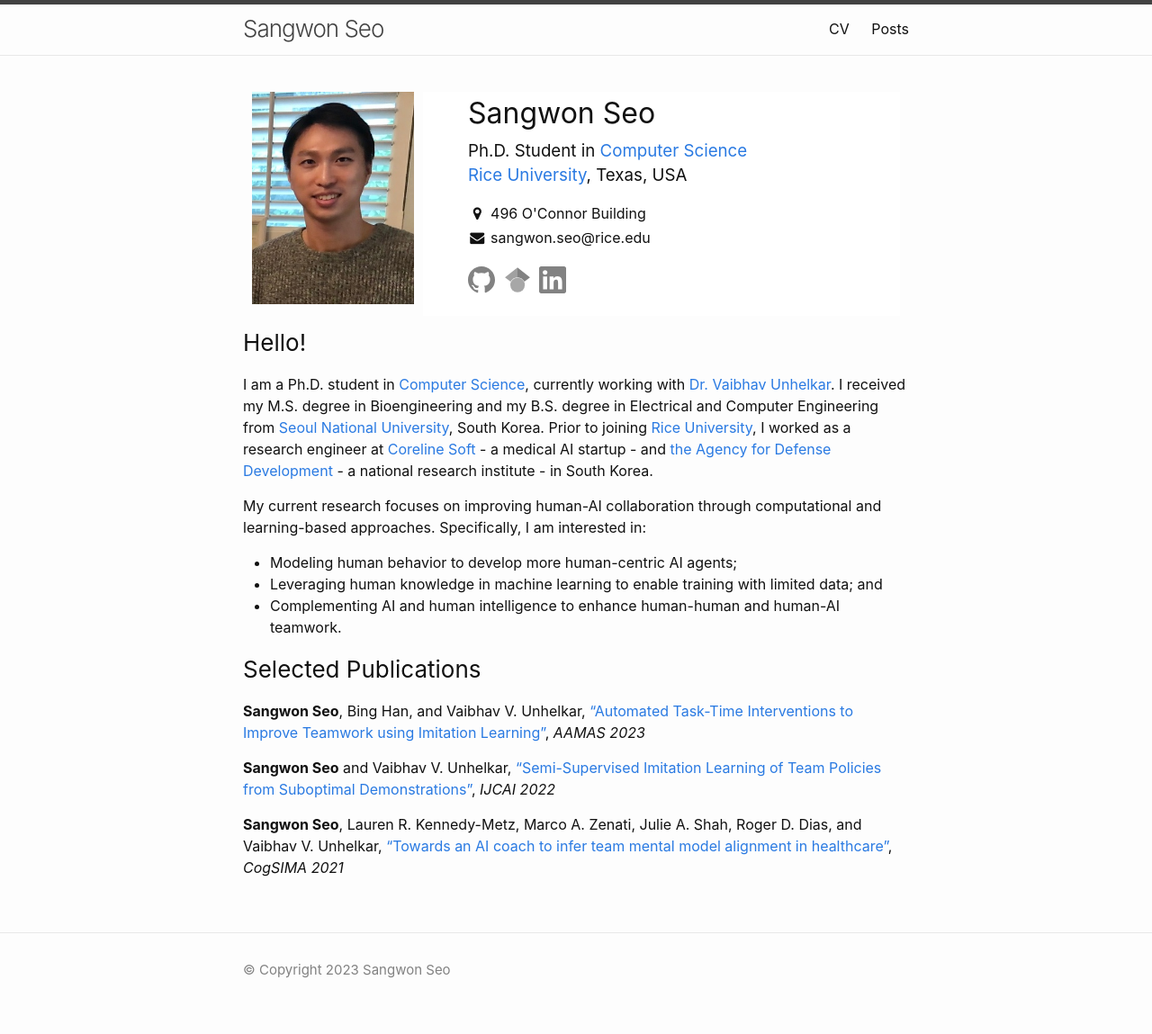
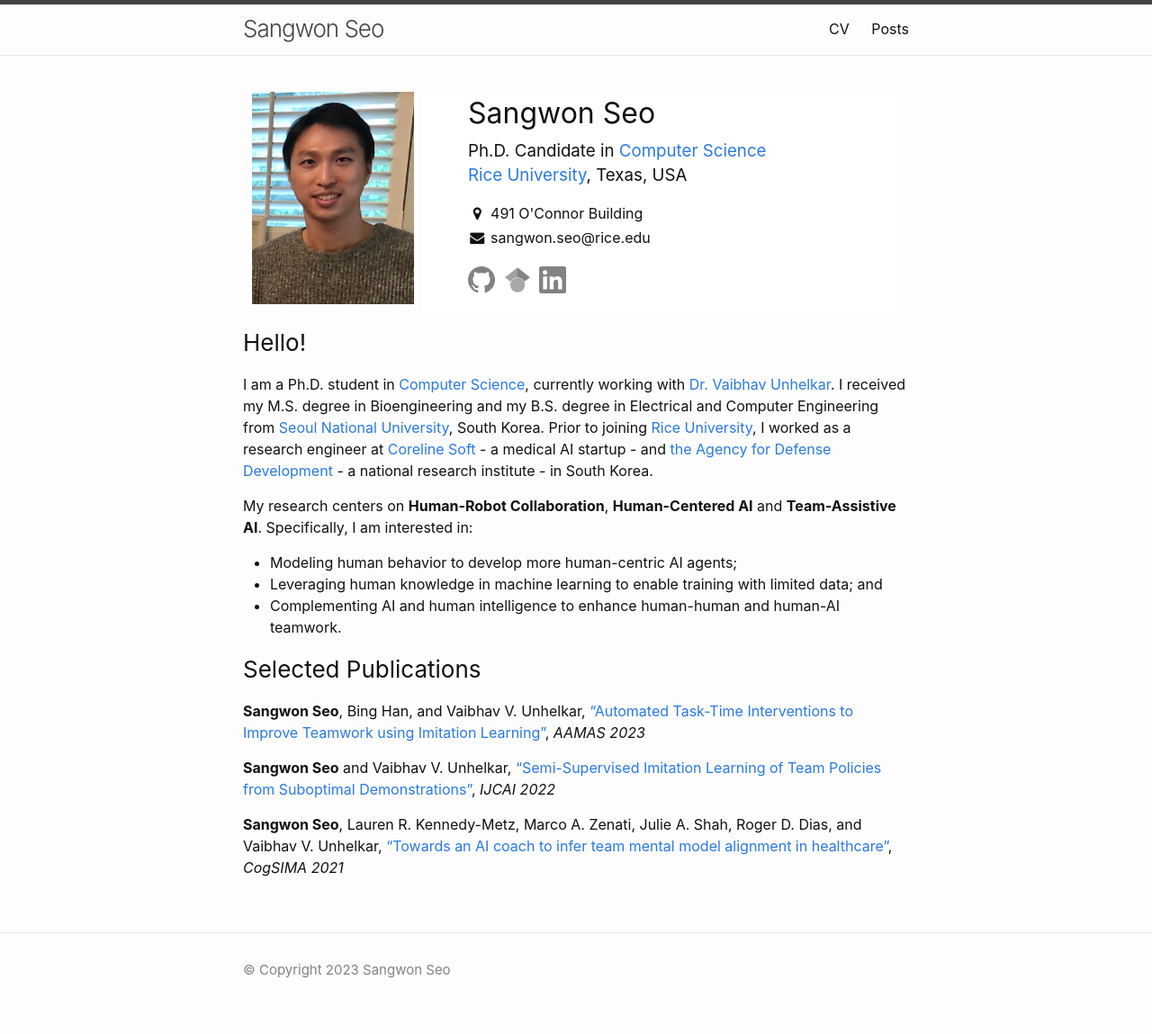
Before and after one commit to sangwon-seo/sangwon-seo.github.io, a Jekyll site: the page built from _pages/about.md, in a window 1280 px wide. Shown: the whole page at 90% size. Built offline with Jekyll 4.4.1, drawn with Linux system fonts in a browser that asks for light colours.

Commit message:
update about

```diff
--- a/_layouts/home.html
+++ b/_layouts/home.html
@@ -11,11 +11,11 @@ layout: default
       <div id="div2">
           <h1>Sangwon Seo</h1>
           <h3>
-            Ph.D. Student in <a href="https://cs.rice.edu/">Computer Science</a><br>
-            <a href="https://www.rice.edu/">Rice University</a>, Texas, USA
+            Ph.D. Candidate in <a href="https://cs.rice.edu/">Computer Science</a><br>
+            <a href="https://www.rice.edu/">Rice University</a>, Texas, USA<br>
           </h3>
           <p>
-            <i class="fa fa-fw fa-map-marker" aria-hidden="true"></i> 496 O'Connor Building<br>
+            <i class="fa fa-fw fa-map-marker" aria-hidden="true"></i> 491 O'Connor Building<br>
             <i class="fa fa-fw fa-envelope" aria-hidden="true"></i> sangwon.seo@rice.edu<br>
           </p>
 
--- a/_pages/about.md
+++ b/_pages/about.md
@@ -6,7 +6,7 @@ permalink: /
 ### Hello!
 I am a Ph.D. student in [Computer Science](https://cs.rice.edu/), currently working with [Dr. Vaibhav Unhelkar](https://profiles.rice.edu/faculty/vaibhav-unhelkar). I received my M.S. degree in Bioengineering and my B.S. degree in Electrical and Computer Engineering from [Seoul National University](https://en.snu.ac.kr/), South Korea. Prior to joining [Rice University](https://www.rice.edu/), I worked as a research engineer at [Coreline Soft](https://www.corelinesoft.com/en/) - a medical AI startup - and [the Agency for Defense Development](https://www.add.re.kr/eps) - a national research institute - in South Korea.
 
-My current research focuses on improving human-AI collaboration through computational and learning-based approaches.
+My research centers on **Human-Robot Collaboration**, **Human-Centered AI** and **Team-Assistive AI**.
 Specifically, I am interested in:
 - Modeling human behavior to develop more human-centric AI agents;
 - Leveraging human knowledge in machine learning to enable training with limited data; and
```
